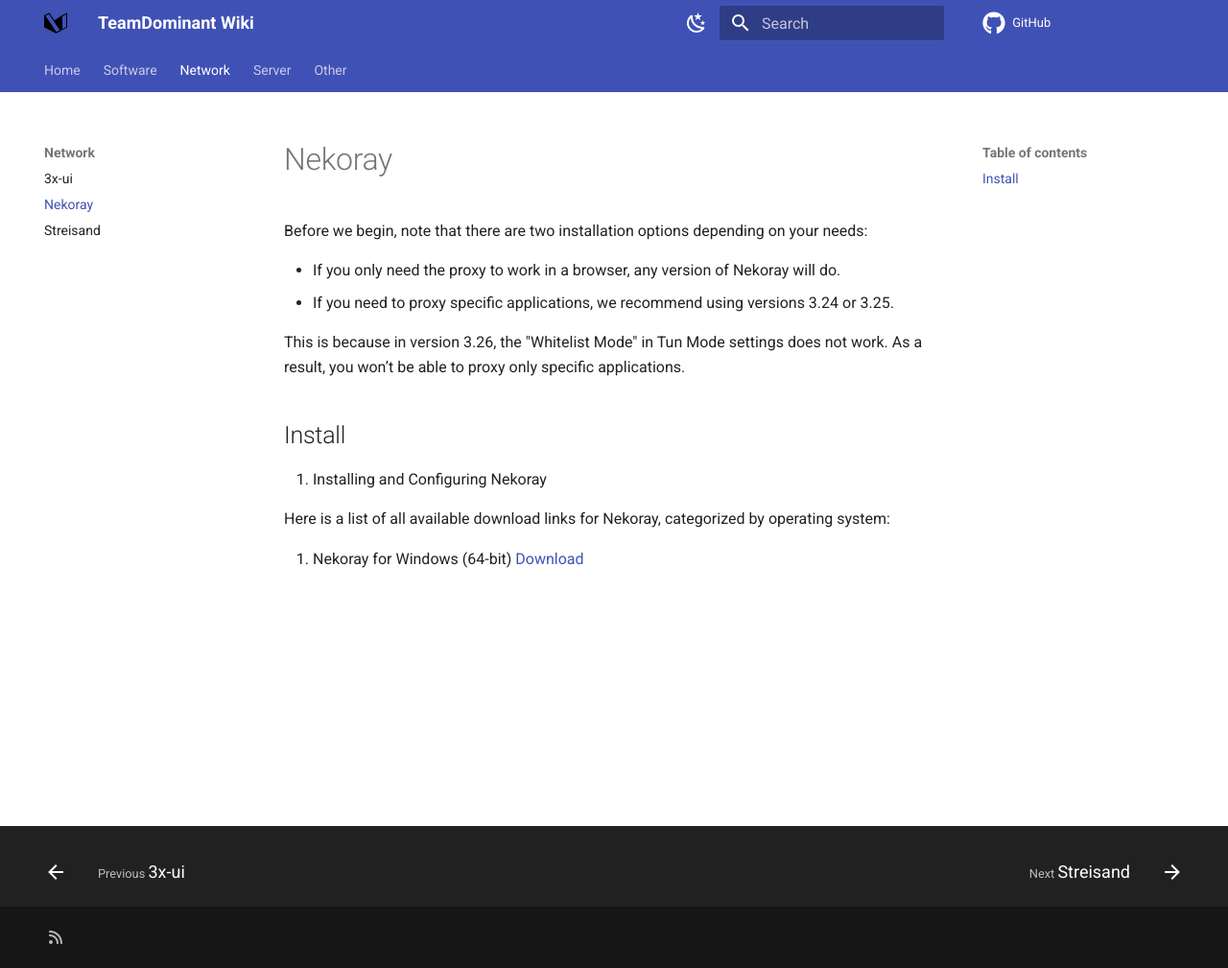
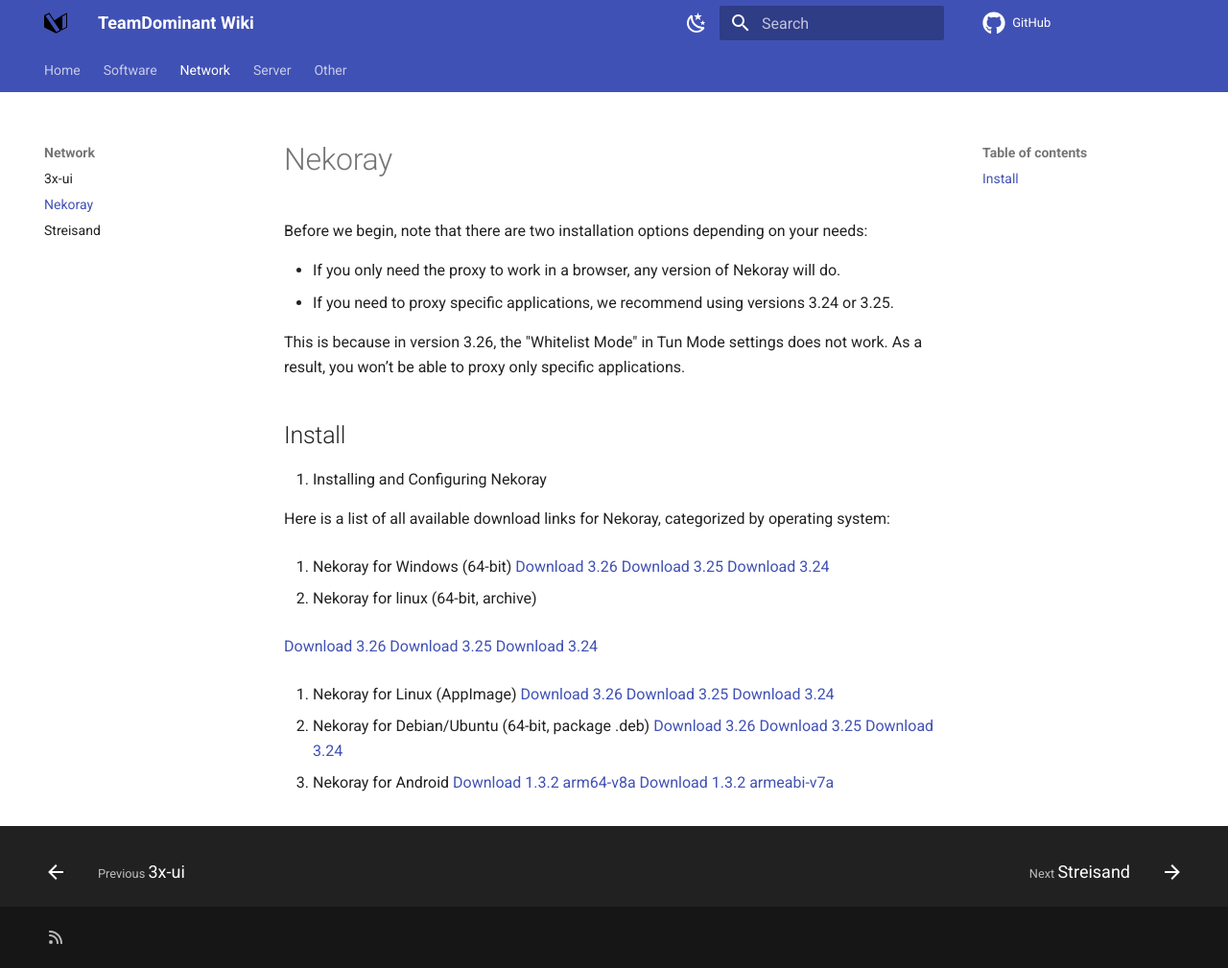
Before and after one commit to TeamDominant/Wiki-mkdocs, an MkDocs documentation site: the page built from docs/nekoray.md, in a window 1280 px wide and 1009 px high. Shown: the whole window at 96% size. Built offline with MkDocs 1.6.1 and Material for MkDocs 9.7.7, drawn with Linux system fonts in a browser that asks for light colours; comment, search, counter and statistics services are not loaded.

Commit message:
Nekoray guide

```diff
--- a/docs/nekoray.md
+++ b/docs/nekoray.md
@@ -8,9 +8,32 @@
 This is because in version 3.26, the "Whitelist Mode" in Tun Mode settings does not work. As a result, you won’t be able to proxy only specific applications.
 
 ## Install
+
 1. Installing and Configuring Nekoray
 
 Here is a list of all available download links for Nekoray, categorized by operating system:
 
 1. Nekoray for Windows (64-bit)
-[Download]()
+[Download 3.26](https://github.com/MatsuriDayo/nekoray/releases/download/3.26/nekoray-3.26-2023-12-09-windows64.zip)
+[Download 3.25](https://github.com/MatsuriDayo/nekoray/releases/download/3.25/nekoray-3.25-2023-11-25-windows64.zip)
+[Download 3.24](https://github.com/MatsuriDayo/nekoray/releases/download/3.24/nekoray-3.24-2023-10-28-windows64.zip)
+
+2. Nekoray for linux (64-bit, archive)
+
+[Download 3.26](https://github.com/MatsuriDayo/nekoray/releases/download/3.26/nekoray-3.26-2023-12-09-linux64.zip)
+[Download 3.25](https://github.com/MatsuriDayo/nekoray/releases/download/3.25/nekoray-3.25-2023-11-25-linux64.zip)
+[Download 3.24](https://github.com/MatsuriDayo/nekoray/releases/download/3.24/nekoray-3.24-2023-10-28-linux64.zip)
+
+3. Nekoray for Linux (AppImage)
+[Download 3.26](https://github.com/MatsuriDayo/nekoray/releases/download/3.26/nekoray-3.26-2023-12-09-linux-x64.AppImage)
+[Download 3.25](https://github.com/MatsuriDayo/nekoray/releases/download/3.25/nekoray-3.25-2023-11-25-linux-x64.AppImage)
+[Download 3.24](https://github.com/MatsuriDayo/nekoray/releases/download/3.24/nekoray-3.24-2023-10-28-linux-x64.AppImage)
+
+4. Nekoray for Debian/Ubuntu (64-bit, package .deb)
+[Download 3.26](https://github.com/MatsuriDayo/nekoray/releases/download/3.26/nekoray-3.26-2023-12-09-linux-x64.AppImage)
+[Download 3.25](https://github.com/MatsuriDayo/nekoray/releases/download/3.25/nekoray-3.25-2023-11-25-debian-x64.deb)
+[Download 3.24](https://github.com/MatsuriDayo/nekoray/releases/download/3.24/nekoray-3.24-2023-10-28-debian-x64.deb)
+
+5. Nekoray for Android
+[Download 1.3.2 arm64-v8a](https://github.com/MatsuriDayo/NekoBoxForAndroid/releases/download/1.3.2/NB4A-1.3.2-arm64-v8a.apk)
+[Download 1.3.2 armeabi-v7a](https://github.com/MatsuriDayo/NekoBoxForAndroid/releases/download/1.3.2/NB4A-1.3.2-armeabi-v7a.apk)
```
